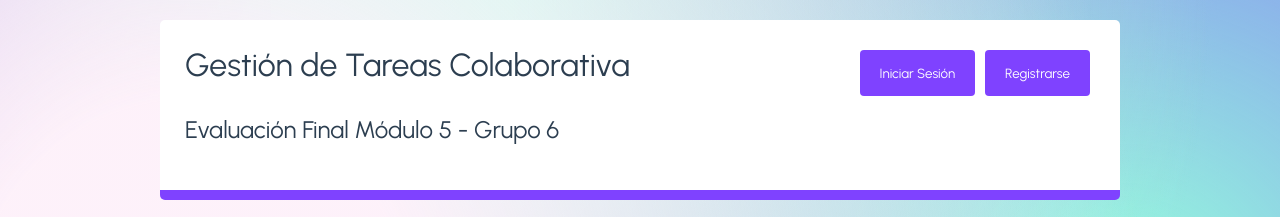
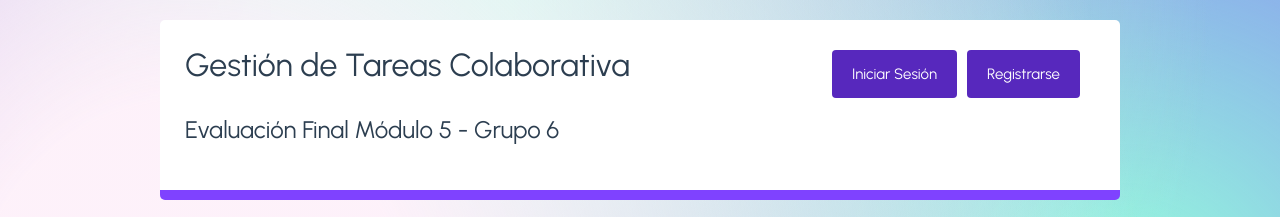
Before and after one commit to Daniela-Garrido/Evaluacion-Final-Mod5, a plain HTML site: page index.html in a window 1280 px wide. Shown: the top 217 px of the page. Drawn offline with Linux system fonts and the light colour scheme.

Commit message:
cambios en el css

```diff
--- a/assets/style/estyle.css
+++ b/assets/style/estyle.css
@@ -59,10 +59,10 @@ h1 {
     max-width: 80%;
 
 }
-
 h1,
 h2,
-h3 {
+h3,
+#user-info {
     color: #2c3e50;
     padding: 0px 5px;
     margin-bottom: 20px;
@@ -71,7 +71,6 @@ h3 {
     font-weight: 400;
     font-style: normal;
 }
-
 .card {
     background: white;
     border-radius: 8px;
@@ -82,7 +81,7 @@ h3 {
 
 button {
     padding: 15px 20px;
-    background: hsla(259.4117647058824, 100%, 63%, 1);
+    background: rgb(87, 40, 189);
     color: white;
     border: none;
     border-radius: 4px;
@@ -91,6 +90,7 @@ button {
     font-family: "Urbanist", sans-serif;
     font-optical-sizing: auto;
     font-weight: 400;
+    font-size: 15px;
 
 }
 
```
